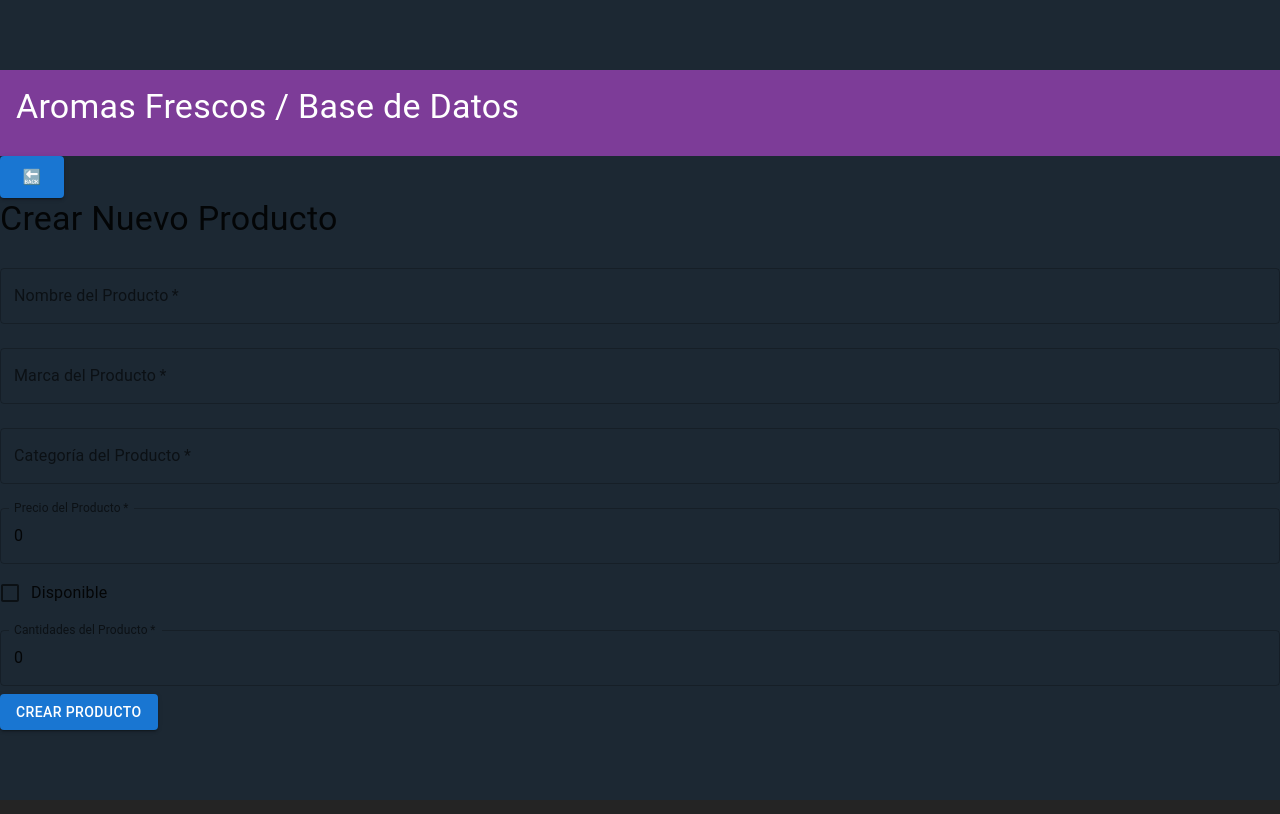
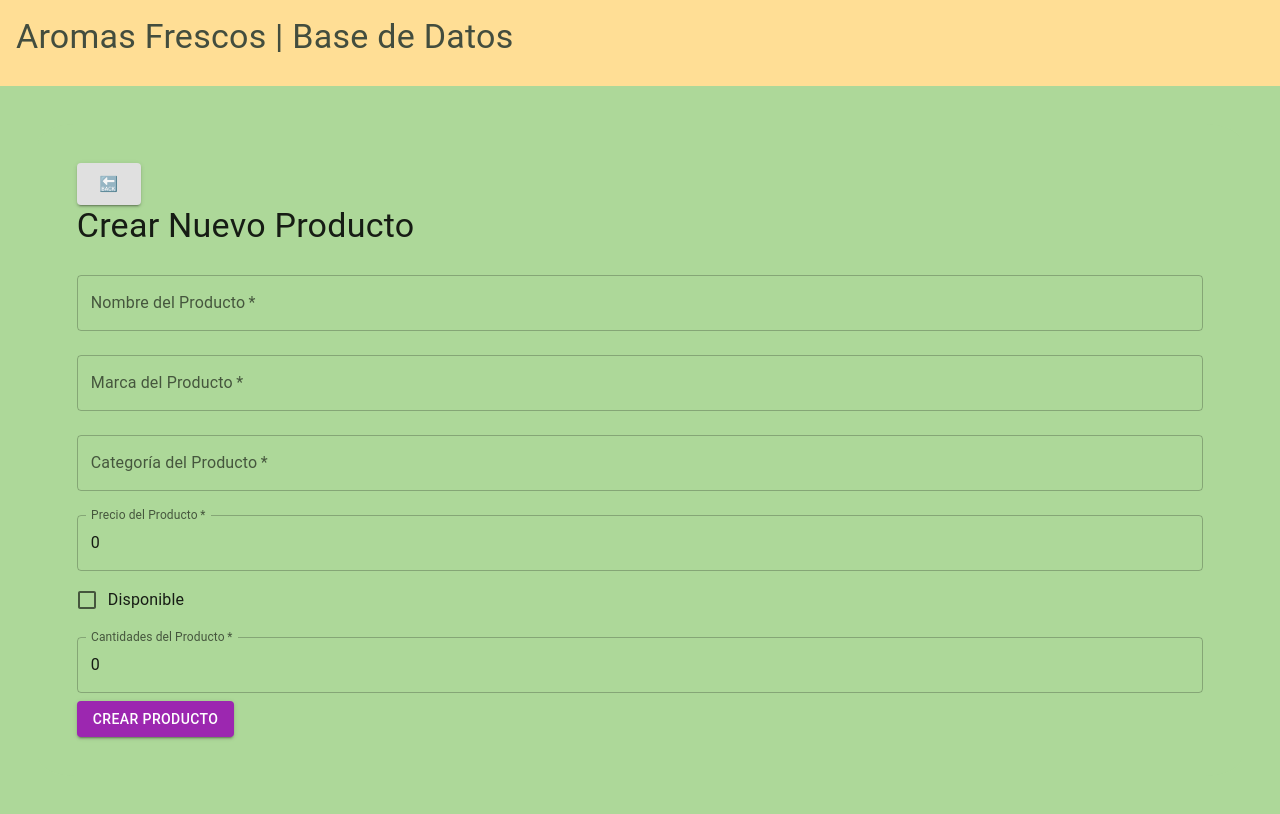
Before and after one commit to adharainfinita/aromas-frescos, a React (Vite) app in the folder front/: page /createProduct in a window 1280 px wide. Built offline with nearby package versions, Linux system fonts and the light colour scheme.

Commit message:
styles change

```diff
--- a/front/src/App.tsx
+++ b/front/src/App.tsx
@@ -17,16 +17,16 @@ function App() {
 			alignItems="center" // Alinea horizontalmente
 			justifyContent="center" // Alinea verticalmente
 			minHeight="100vh" // Asegura que ocupa todo el alto de la pantalla
-			bgcolor=" #1c2833 " // Puedes cambiar el color de fondo aquí
+			bgcolor=" #ADD899" // Puedes cambiar el color de fondo aquí
 		>
 			<CssBaseline />
 			<Box
 				width="100%" // Ocupa todo el ancho
-				bgcolor=" #7d3c98 " // Color de fondo del contenedor
+				bgcolor=" #FFDE95" // Color de fondo del contenedor
 				p={2} // Padding alrededor del título
 			>
-				<Typography variant="h4" color="white" gutterBottom>
-					Aromas Frescos / Base de Datos
+				<Typography variant="h4" color="#434d3e" gutterBottom>
+					Aromas Frescos | Base de Datos
 				</Typography>
 			</Box>
 			<Routes>
--- a/front/src/components/Dashboard.tsx
+++ b/front/src/components/Dashboard.tsx
@@ -30,7 +30,7 @@ const Dashboard = () => {
 					primary={customer.customer_name}
 					primaryTypographyProps={{
 						sx: {
-							color: "#DAF7A6",
+							color: "#191c18",
 							fontWeight: "bold"
 						}
 					}}
@@ -94,7 +94,7 @@ const Dashboard = () => {
 				sx={{
 					display: "flex",
 					justifyContent: "space-between",
-					bgcolor: "#922b21",
+					bgcolor: "#BC5A94",
 					p: 2,
 					borderRadius: 2,
 					mb: 2,
@@ -117,7 +117,7 @@ const Dashboard = () => {
 				sx={{
 					display: "flex",
 					justifyContent: "space-between",
-					bgcolor: "#922b21",
+					bgcolor: "#BC5A94",
 					p: 2,
 					borderRadius: 2,
 					mb: 2,
@@ -140,7 +140,7 @@ const Dashboard = () => {
 				sx={{
 					display: "flex",
 					justifyContent: "space-between",
-					bgcolor: "#5b2c6f",
+					bgcolor: "#BC5A94",
 					p: 2,
 					borderRadius: 2,
 					mb: 2,
--- a/front/src/components/FormCreateCustomer.tsx
+++ b/front/src/components/FormCreateCustomer.tsx
@@ -28,10 +28,11 @@ const FormCreateCustomer: React.FC = () => {
 	};
 
 	return (
-		<div>
+		<div style={{background: '#FFDE95', margin: '3%', borderRadius: '3%', padding: '3%'}}>
 			<Button
 				variant="contained"
 				size="large"
+				color="inherit"
 				onClick={() => {
 					navigate("/");
 				}}
@@ -42,11 +43,12 @@ const FormCreateCustomer: React.FC = () => {
 			<Typography variant="h4" gutterBottom>
 				Crear Nuevo cliente
 			</Typography>
-			<form onSubmit={handleSubmit}>
+			<form onSubmit={handleSubmit} >
 				<TextField
 					label="Nombre del Cliente"
 					fullWidth
 					margin="normal"
+
 					value={customerName}
 					onChange={(event) => setCustomerName(event.target.value)}
 					required
@@ -67,7 +69,7 @@ const FormCreateCustomer: React.FC = () => {
 					onChange={(event) => setCustomerEmail(event.target.value)}
 				/>
 
-				<Button variant="contained" color="primary" type="submit">
+				<Button variant="contained" color="secondary" type="submit">
 					Crear Cliente
 				</Button>
 			</form>
--- a/front/src/components/FormCreateProduct.tsx
+++ b/front/src/components/FormCreateProduct.tsx
@@ -43,10 +43,11 @@ const FormCreateProduct: React.FC = () => {
 	};
 
 	return (
-		<div>
+		<div style={{background: '#ADD899', margin: '3%', borderRadius: '3%', padding: '3%'}}>
 			<Button
 				variant="contained"
 				size="large"
+				color="inherit"
 				onClick={() => {
 					navigate("/");
 				}}
@@ -109,7 +110,7 @@ const FormCreateProduct: React.FC = () => {
 					onChange={(event) => setProductStock(Number(event.target.value))}
 					required
 				/>
-				<Button variant="contained" color="primary" type="submit">
+				<Button variant="contained" color="secondary" type="submit">
 					Crear Producto
 				</Button>
 			</form>
--- a/front/src/components/FormCreatePurchase.tsx
+++ b/front/src/components/FormCreatePurchase.tsx
@@ -68,10 +68,11 @@ const FormCreatePurchase: React.FC = () => {
 	};
 
 	return (
-		<div>
+		<div style={{background: '#F075AA', margin: '3%', borderRadius: '3%', padding: '3%'}}>
 			<Button
 				variant="contained"
 				size="large"
+				color="inherit"
 				onClick={() => {
 					navigate("/");
 				}}
@@ -155,7 +156,7 @@ const FormCreatePurchase: React.FC = () => {
 				<Button
 					variant="contained"
 					type="submit"
-					color="primary"
+					color="secondary"
 					style={{ marginTop: "20px" }}
 				>
 					Agregar Compra
--- a/front/src/index.css
+++ b/front/src/index.css
@@ -15,10 +15,10 @@
 
 a {
   font-weight: 500;
-  color: #34a7d4;
+  color: #BC5A94;
   text-decoration: inherit;
   padding: 2%;
-  border: 1px solid rgb(39, 194, 181);
+  border: 1px solid #F075AA;
   border-radius: 25%;
 }
 a:hover {
--- a/front/src/services/productsServices.ts
+++ b/front/src/services/productsServices.ts
@@ -5,10 +5,11 @@ const URL_HOST = import.meta.env.VITE_HOST;
 
 // Configurar Axios para que incluya credenciales
 export const axiosConfig = {
+	//withCredentials: false,
 	withCredentials: true,
 	headers: {
-		'Content-Type': 'application/json'
-	}
+		"Content-Type": "application/json",
+	},
 };
 
 // Servicio para obtener todos los productos
@@ -18,21 +19,26 @@ export const getAllProducts = async () => {
 		return response.data || []; // Devuelve un array vacío si no hay datos
 	} catch (error: any) {
 		const errorMessage = axios.isAxiosError(error)
-      ? error.response?.data?.error || "An error occurred while fetching products."
+			? error.response?.data?.error ||
+			  "An error occurred while fetching products."
 			: "An unexpected error occurred.";
 		throw new Error(errorMessage);
 	}
 };
 
-
 // Servicio para crear un nuevo producto
 export const postProduct = async (product: IProductForm) => {
 	try {
-		const response = await axios.post(`${URL_HOST}/products`, product, axiosConfig);
+		const response = await axios.post(
+			`${URL_HOST}/products`,
+			product,
+			axiosConfig
+		);
 		return response.data;
 	} catch (error: any) {
 		const errorMessage = axios.isAxiosError(error)
-			? error.response?.data?.error || "An error occurred while creating the product."
+			? error.response?.data?.error ||
+			  "An error occurred while creating the product."
 			: "An unexpected error occurred.";
 		throw new Error(errorMessage);
 	}
@@ -41,12 +47,17 @@ export const postProduct = async (product: IProductForm) => {
 // Servicio para actualizar un producto
 export const updateProduct = async (product: IProductEditForm, id: number) => {
 	try {
-		const response = await axios.put(`${URL_HOST}/products/${id}`, product, axiosConfig);
+		const response = await axios.put(
+			`${URL_HOST}/products/${id}`,
+			product,
+			axiosConfig
+		);
 		console.log("respuesta del back: ", response.data);
 		return response.data;
 	} catch (error: any) {
 		const errorMessage = axios.isAxiosError(error)
-			? error.response?.data?.error || "An error occurred while updating the product."
+			? error.response?.data?.error ||
+			  "An error occurred while updating the product."
 			: "An unexpected error occurred.";
 		throw new Error(errorMessage);
 	}
@@ -55,11 +66,15 @@ export const updateProduct = async (product: IProductEditForm, id: number) => {
 // Servicio para eliminar un producto
 export const deleteProduct = async (id: number) => {
 	try {
-		const response = await axios.delete(`${URL_HOST}/products/${id}`, axiosConfig);
+		const response = await axios.delete(
+			`${URL_HOST}/products/${id}`,
+			axiosConfig
+		);
 		return response.data;
 	} catch (error: any) {
 		const errorMessage = axios.isAxiosError(error)
-			? error.response?.data?.error || "An error occurred while deleting the product."
+			? error.response?.data?.error ||
+			  "An error occurred while deleting the product."
 			: "An unexpected error occurred.";
 		throw new Error(errorMessage);
 	}
```
Also changed, not shown: 1 other file (tests, documents, lock files or other folders). Lines whose indentation alone changed are shown as unchanged.
